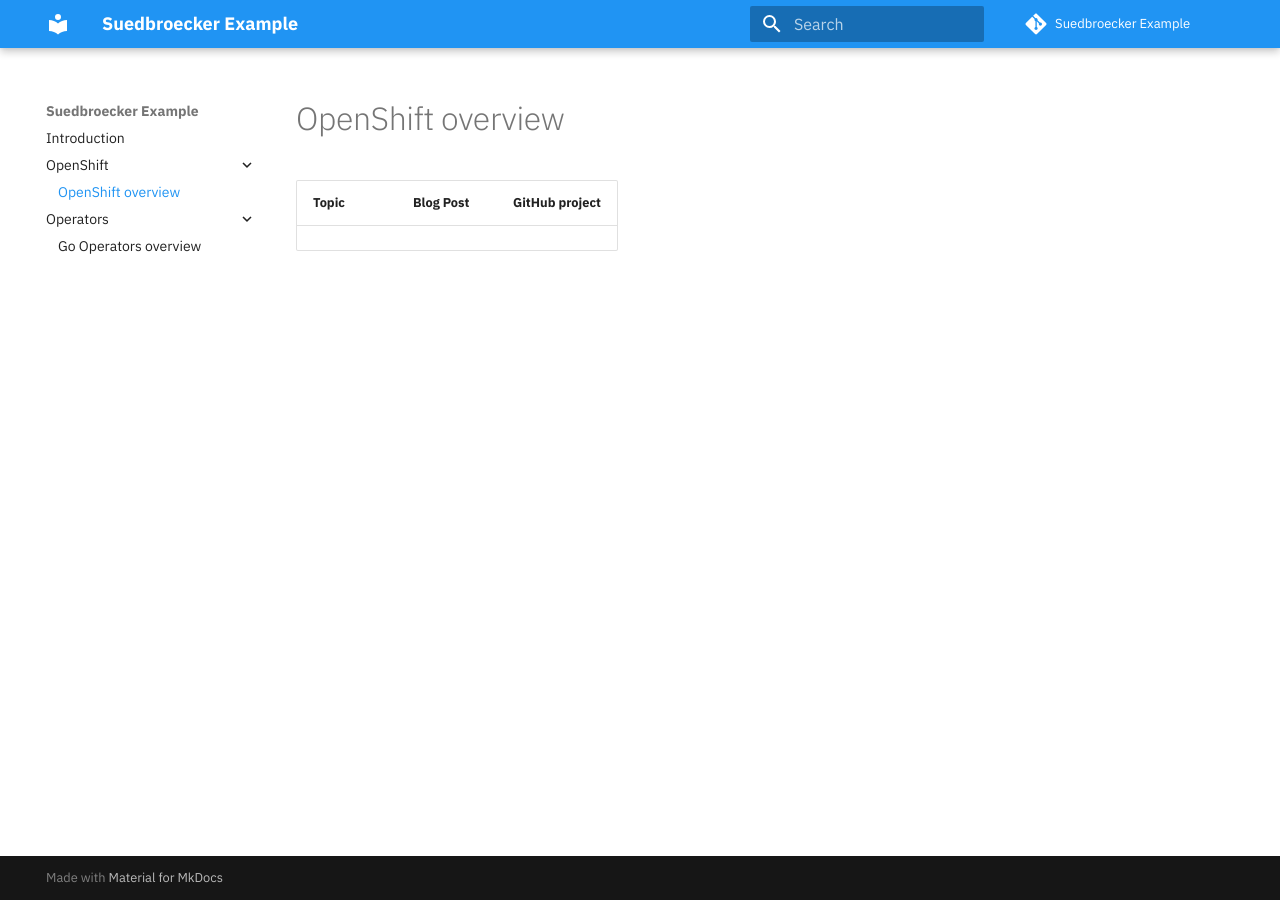
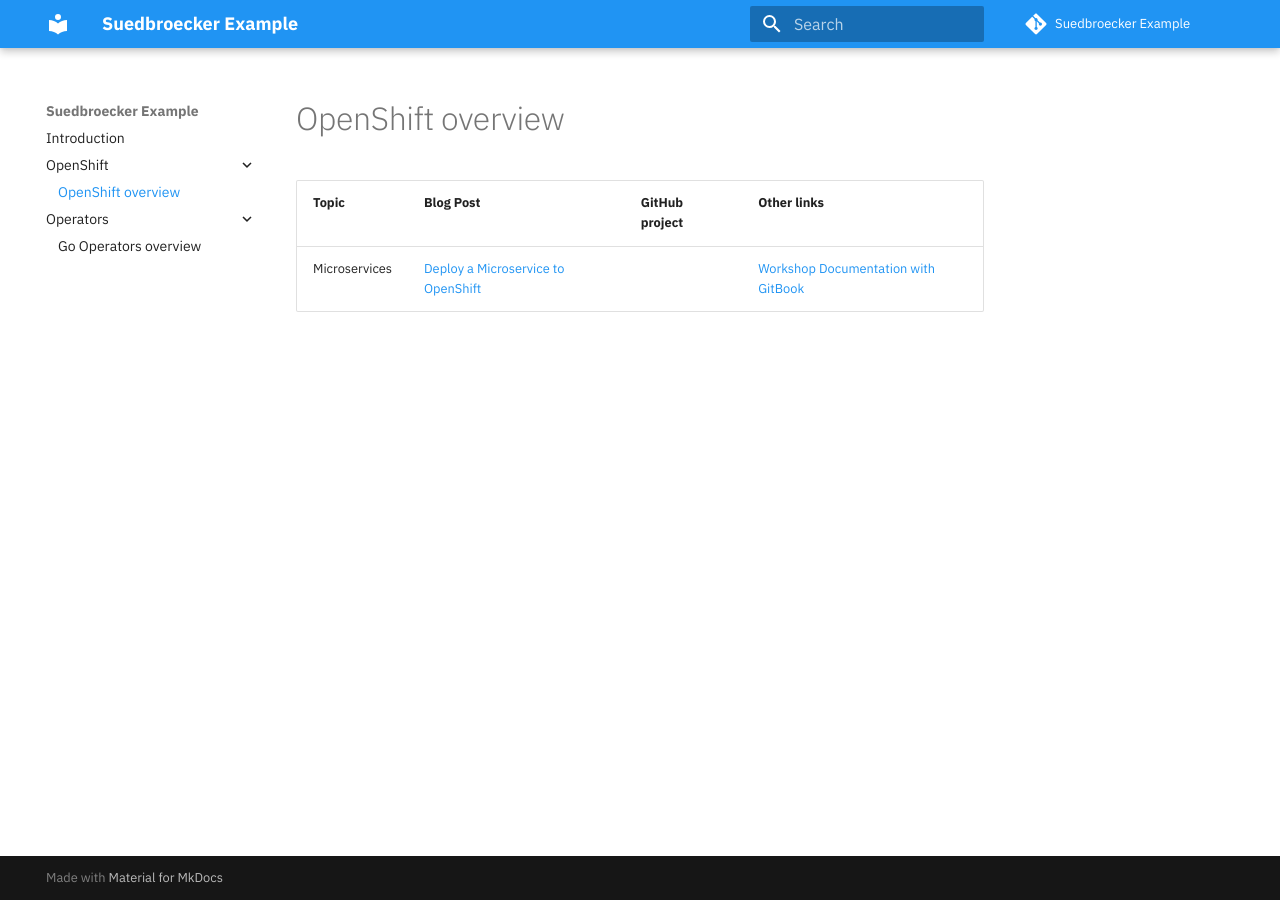
Before and after one commit to thomassuedbroecker/suedbroecker-example, an MkDocs documentation site: the page built from documentation/openshift-overview.md, in a window 1280 px wide. Built offline with MkDocs 1.6.1 and Material for MkDocs 9.7.7, drawn with Linux system fonts in a browser that asks for light colours; comment, search, counter and statistics services are not loaded.

Commit message:
update readmes

```diff
--- a/documentation/openshift-overview.md
+++ b/documentation/openshift-overview.md
@@ -1,5 +1,5 @@
 # OpenShift overview
 
-| Topic | Blog Post | GitHub project |
-| --- | --- | --- |
-|  |  |  |
+| Topic | Blog Post | GitHub project | Other links |
+| --- | --- | --- | --- |
+| Microservices | [Deploy a Microservice to OpenShift](Deploy a Microservice to OpenShift) |  | [Workshop Documentation with GitBook](https://ibm-developer.gitbook.io/reactive-endpoints-with-quarkus-on-openshift) |
```
Also changed, not shown: documentation/go-operators-overview.md (+3 -3 lines).
